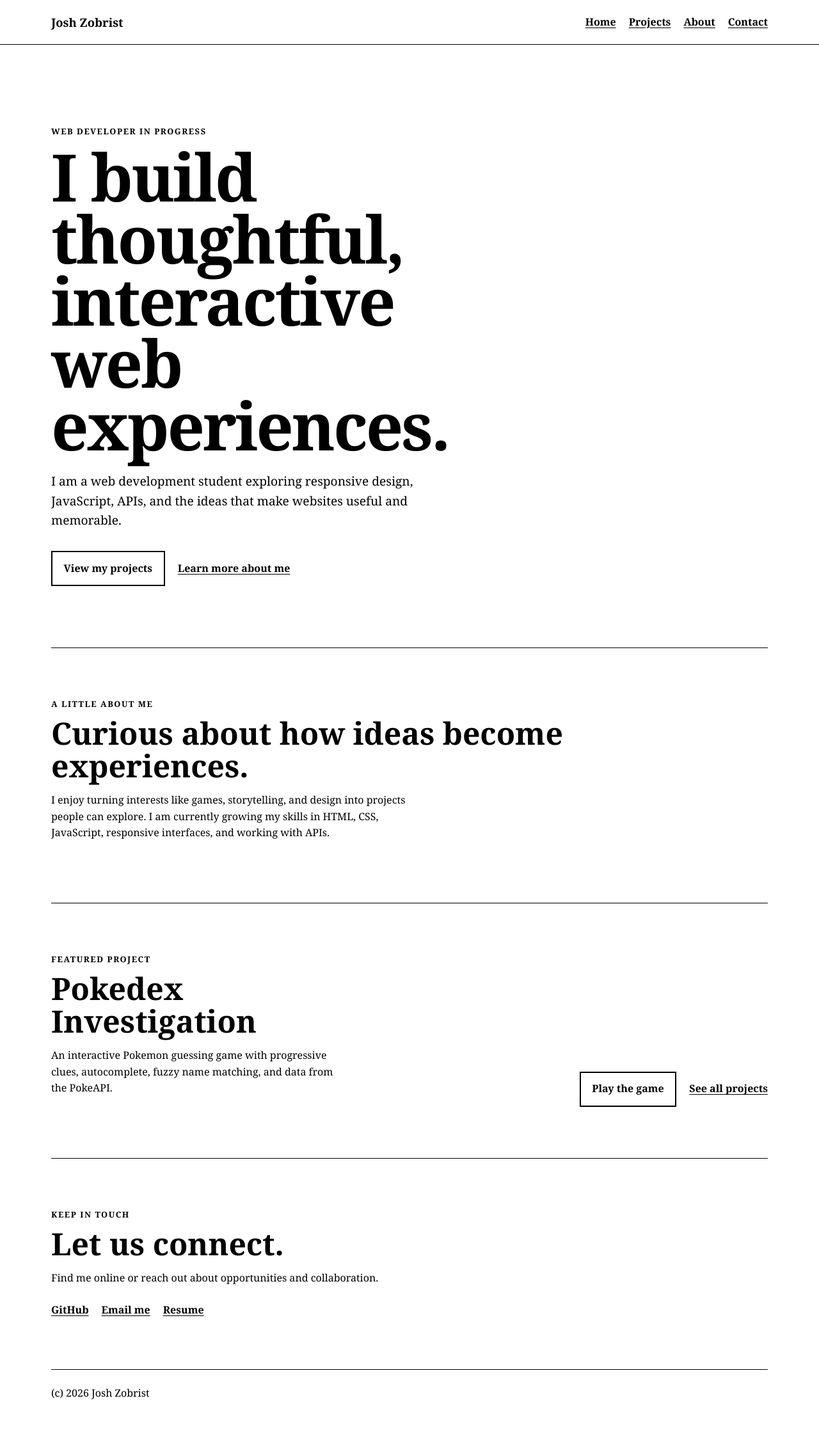
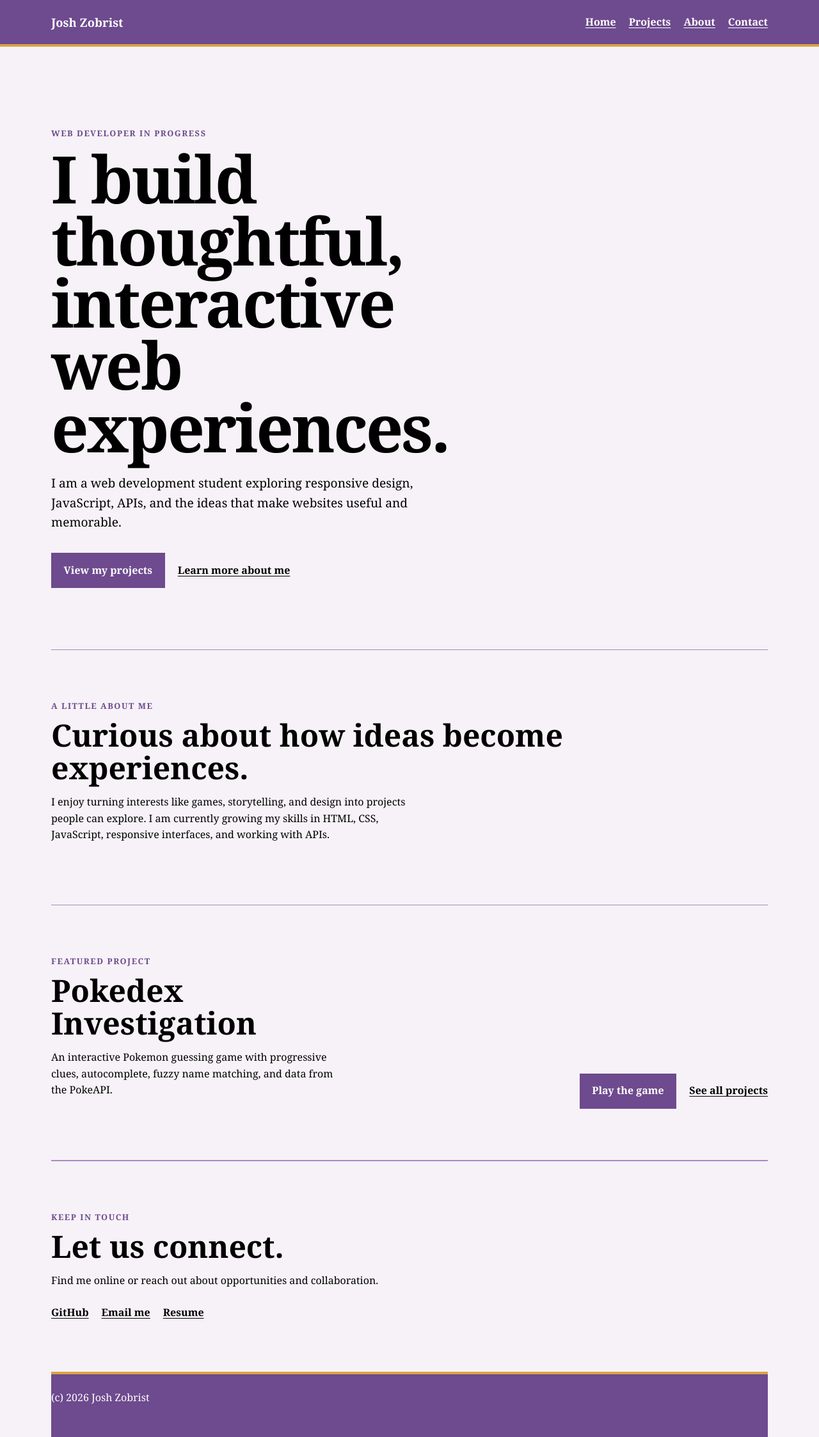
Before and after one commit to JoshZ520/Jz-portfolio, a plain HTML site: page index.html in a window 1280 px wide. Shown: the whole page at 64% size. Drawn offline with Linux system fonts and the light colour scheme.

Commit message:
updated colors

```diff
--- a/portfolio.css
+++ b/portfolio.css
@@ -1,4 +1,11 @@
 :root {
+	--primary: #6e4a8e;
+	--secondary: #a78bc2;
+	--highlight: #d9a441;
+	--background: #f6f2f7;
+	--text: #000000;
+	--primary-dark: #51356b;
+	--secondary-light: #eee7f2;
 	font-family: Georgia, "Times New Roman", serif;
 	line-height: 1.6;
 	font-weight: 400;
@@ -18,6 +25,8 @@ body {
 	margin: 0;
 	min-width: 320px;
 	font-size: 1rem;
+	color: var(--text);
+	background: var(--background);
 }
 
 a {
@@ -31,7 +40,9 @@ button:focus-visible {
 }
 
 .site-header {
-	border-bottom: 1px solid currentColor;
+	background: var(--primary);
+	color: #ffffff;
+	border-bottom: 4px solid var(--highlight);
 }
 
 .site-nav {
@@ -67,6 +78,17 @@ button:focus-visible {
 	text-underline-offset: 0.2em;
 }
 
+.nav-links a:hover,
+.contact-links a:hover,
+.text-link:hover {
+	color: var(--primary);
+}
+
+.site-header .nav-links a:hover,
+.site-header .nav-links a:focus-visible {
+	color: var(--highlight);
+}
+
 main {
 	width: min(1120px, calc(100% - 3rem));
 	margin: 0 auto;
@@ -100,6 +122,7 @@ main {
 
 .eyebrow,
 .project-status {
+	color: var(--primary);
 	margin: 0 0 0.8rem;
 	font-size: 0.8rem;
 	font-weight: 700;
@@ -120,9 +143,16 @@ main {
 .button {
 	display: inline-block;
 	padding: 0.8rem 1.1rem;
-	border: 2px solid currentColor;
+	border: 2px solid var(--primary);
+	background: var(--primary);
+	color: #ffffff;
 	font-weight: 700;
 	text-decoration: none;
+}
+
+.button:hover {
+	background: var(--primary-dark);
+	border-color: var(--primary-dark);
 }
 
 .text-link {
@@ -133,7 +163,7 @@ main {
 .content-section,
 .featured-project {
 	padding: 5rem 0;
-	border-top: 1px solid currentColor;
+	border-top: 1px solid var(--secondary);
 }
 
 .content-section h2,
@@ -153,6 +183,7 @@ main {
 	grid-template-columns: minmax(0, 1fr) auto;
 	align-items: end;
 	gap: 3rem;
+	border-bottom: 1px solid var(--secondary);
 }
 
 .featured-project > div:first-child {
@@ -180,7 +211,8 @@ main {
 	flex-direction: column;
 	min-height: 360px;
 	padding: 1.5rem;
-	border: 1px solid currentColor;
+	border: 1px solid var(--secondary);
+	background: var(--secondary-light);
 }
 
 .project-card:first-child {
@@ -209,7 +241,8 @@ main {
 
 .project-tags li {
 	padding: 0.3rem 0.55rem;
-	border: 1px solid currentColor;
+	border: 1px solid var(--highlight);
+	background: #fffaf0;
 	font-size: 0.85rem;
 }
 
@@ -233,7 +266,9 @@ main {
 	width: min(1120px, calc(100% - 3rem));
 	margin: 0 auto;
 	padding: 1.5rem 0 3rem;
-	border-top: 1px solid currentColor;
+	border-top: 4px solid var(--highlight);
+	background: var(--primary);
+	color: #ffffff;
 }
 
 .site-footer p {
```
Also changed, not shown: projects.html (+2 -2 lines).
